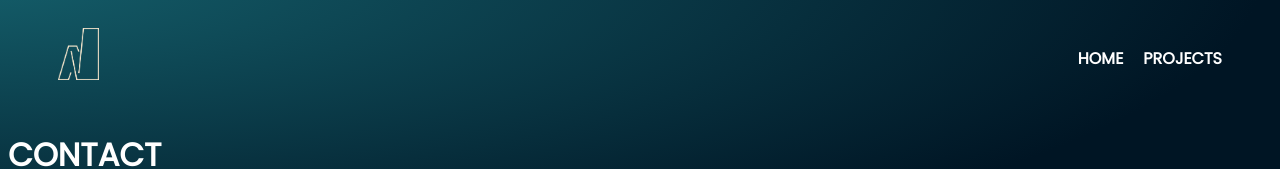
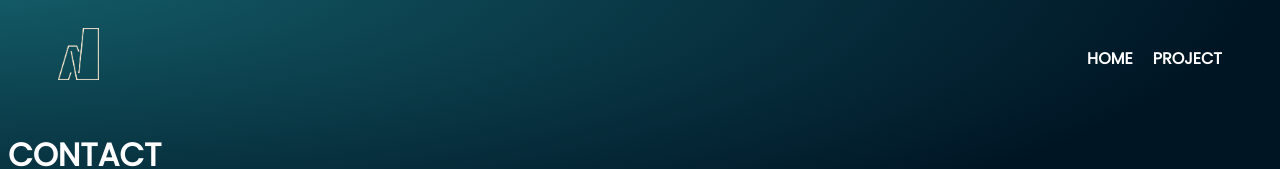
Before and after one commit to sarazaToussaint/Nassaty, a React (Create React App) app: page /Contact in a window 1280 px wide. Shown: the top 169 px of the page. Built offline with nearby package versions, Linux system fonts and the light colour scheme.

Commit message:
Fix some issues

```diff
--- a/src/component/Contact.jsx
+++ b/src/component/Contact.jsx
@@ -14,7 +14,7 @@ const Contact = () => (
           <Link to="/">HOME</Link>
         </li>
         <li>
-          <Link to="/Project">PROJECTS</Link>
+          <Link to="/Project">PROJECT</Link>
         </li>
       </ul>
     </nav>
```
